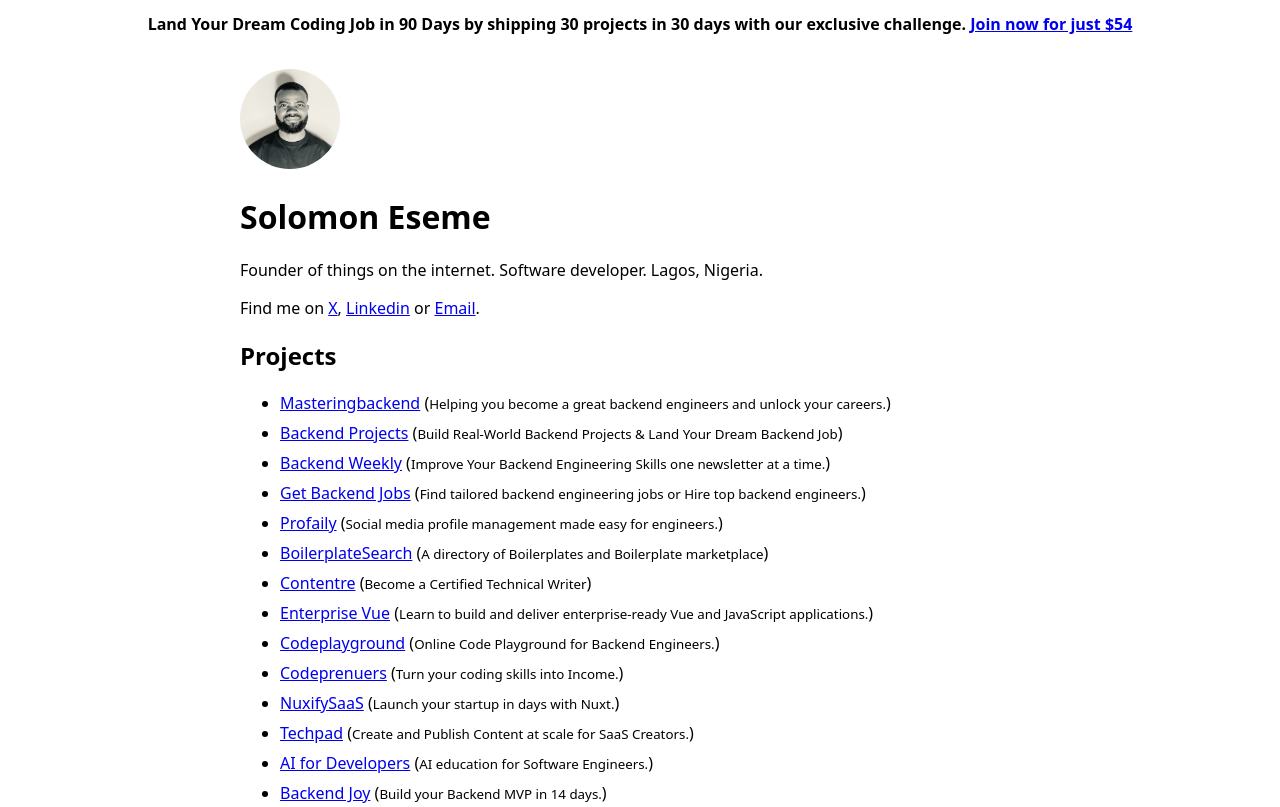
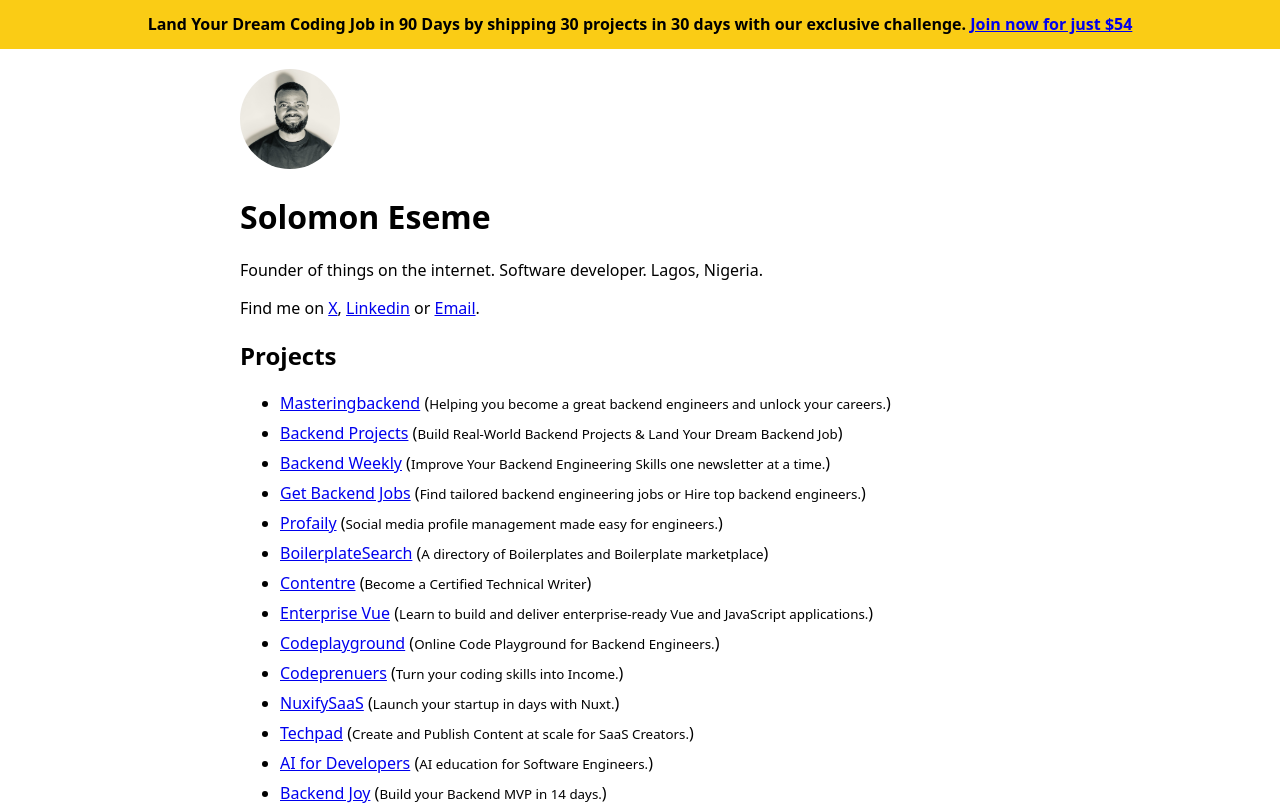
Before and after one commit to Kaperskyguru/solomoneseme, a plain HTML site: page index.html in a window 1280 px wide. Shown: the top 807 px of the page. Drawn offline with Linux system fonts and the light colour scheme.

Commit message:
Update index.html

```diff
--- a/index.html
+++ b/index.html
@@ -48,7 +48,7 @@
 
 <body>
     <div
-    style="position: sticky; top: 0; margin-bottom: 20px; display: flex; justify-content: center;"
+    style="position: sticky; top: 0; margin-bottom: 20px; display: flex; justify-content: center; background-color: rgb(250 204 21/1);"
   >
     <h2
       class="flex items-center gap-1.5 text-xs font-medium text-black md:text-base"
```
